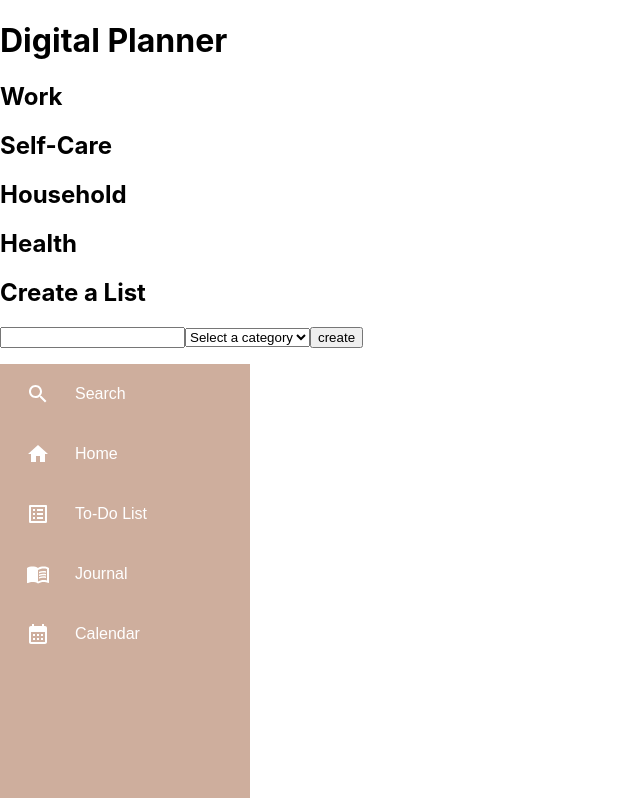
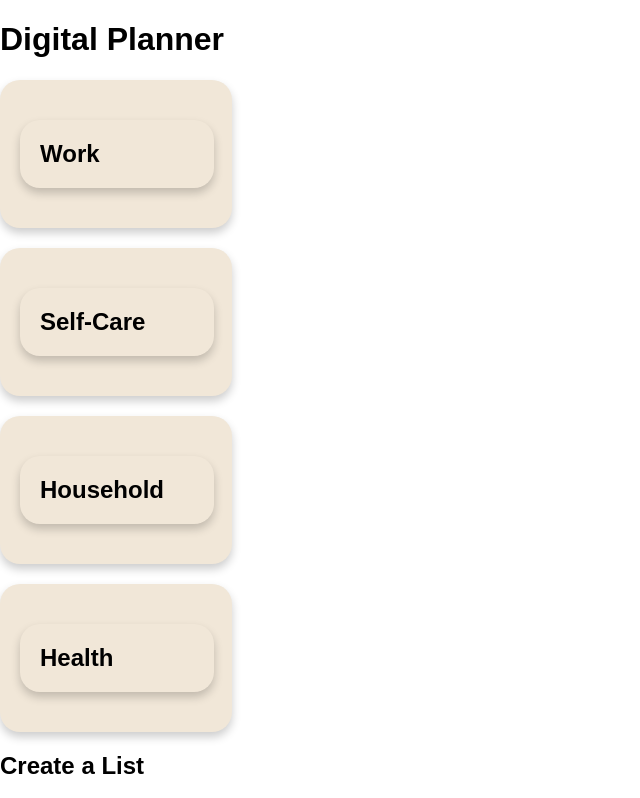
Before and after one commit to samra-a/Frontend_Project_digitalPlanner, a React (Create React App) app: page / in a window 1280 px wide. Shown: the top 798 px of the page, without its empty margins (0-640 px from the left). Built offline with nearby package versions, Linux system fonts and the light colour scheme; no server answers.

Commit message:
still working on css

```diff
--- a/src/App.css
+++ b/src/App.css
@@ -1,18 +1,21 @@
+/* app container */
 .App {
-  width: 100vw;
-  height: 100vh;
+  display: flex;
+  flex-direction: row;
+  justify-content: space-between;
+  align-items: center;
 }
 
 body {
   margin: 0;
   padding: 0;
+  font-family: Arial, Helvetica, sans-serif;
 }
 
 .Sidebar {
   height: 100%;
   width: 250px;
   background-color: #ceae9dff;
-
 }
 
 .SidebarList{
@@ -68,3 +71,31 @@ body {
   color: white;
   transition-duration: 0.4s;
 }
+
+.category  {
+  width: 15%;
+  max-width: 800px;
+  margin: 20px 0;
+  padding: 20px;
+  background-color: #f1e7d8;
+  border-radius: 20px;
+  box-shadow: 0px 5px 10px 0px rgba(0, 0, 0, 0.2);
+}
+
+.category > h2 {
+  width: 80%;
+  max-width: 800px;
+  margin: 20px 0;
+  padding: 20px;
+  border-radius: 20px;
+  box-shadow: 0px 5px 10px 0px rgba(0, 0, 0, 0.2);
+}
+
+.title{
+  color: #5b4525;
+  cursor: pointer;
+}
+
+.Work {
+  background-color: #130c01;
+}
--- a/src/components/ToDoItem.js
+++ b/src/components/ToDoItem.js
@@ -4,7 +4,7 @@ const ToDoItem = ({toDoItem, handleItemCompletionClick}) => {
 
     const [done, setDone] = useState(toDoItem.done)
 
-    const onCheckBoxClick = ( )=>{
+    const onCheckBoxClick = ()=>{
         setDone(!done)
     }
 
@@ -13,7 +13,7 @@ const ToDoItem = ({toDoItem, handleItemCompletionClick}) => {
     }, [done])
 
     return (
-            <div className="item">
+            <div className="item" onClick={event=>event.stopPropagation()}>
                 <h3>{toDoItem.title}</h3>
                 <p>{toDoItem.description}</p>
                 <p>{toDoItem.due}</p>
--- a/src/components/ToDoList.js
+++ b/src/components/ToDoList.js
@@ -2,7 +2,7 @@ import { useState } from "react";
 import ToDoItem from "./ToDoItem";
 import ToDoItems from "./ToDoItems";
 
-const ToDoList = ({ toDoList, handleAddItemButtonClick, toDoLists }) => {
+const ToDoList = ({ toDoList, handleAddItemButtonClick }) => {
 
     const [toDoItems, setToDoItems] = useState([]);
     const [open, setOpen] = useState(false);
@@ -20,7 +20,8 @@ const ToDoList = ({ toDoList, handleAddItemButtonClick, toDoLists }) => {
 
 
 
-    const onButtonClick = () => {
+    const onButtonClick = (event) => {
+        event.stopPropagation()
         handleAddItemButtonClick(toDoList)
     }
 
@@ -54,7 +55,7 @@ const ToDoList = ({ toDoList, handleAddItemButtonClick, toDoLists }) => {
 
     return (
         <div onClick={handleClick}>
-            <h3>{toDoList.title}</h3>
+            <h3 className="title">{toDoList.title}</h3>
             {/* <p>{toDoList.listCategory}</p> */}
             {open && (
             <>
```
